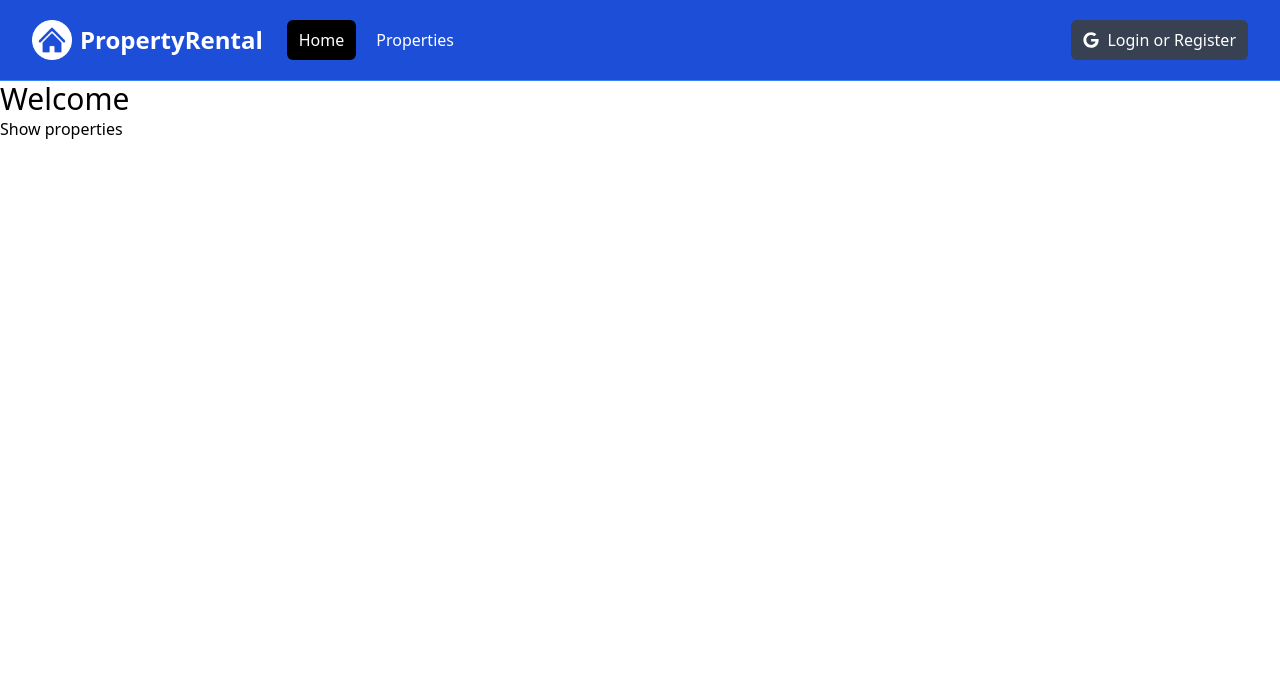
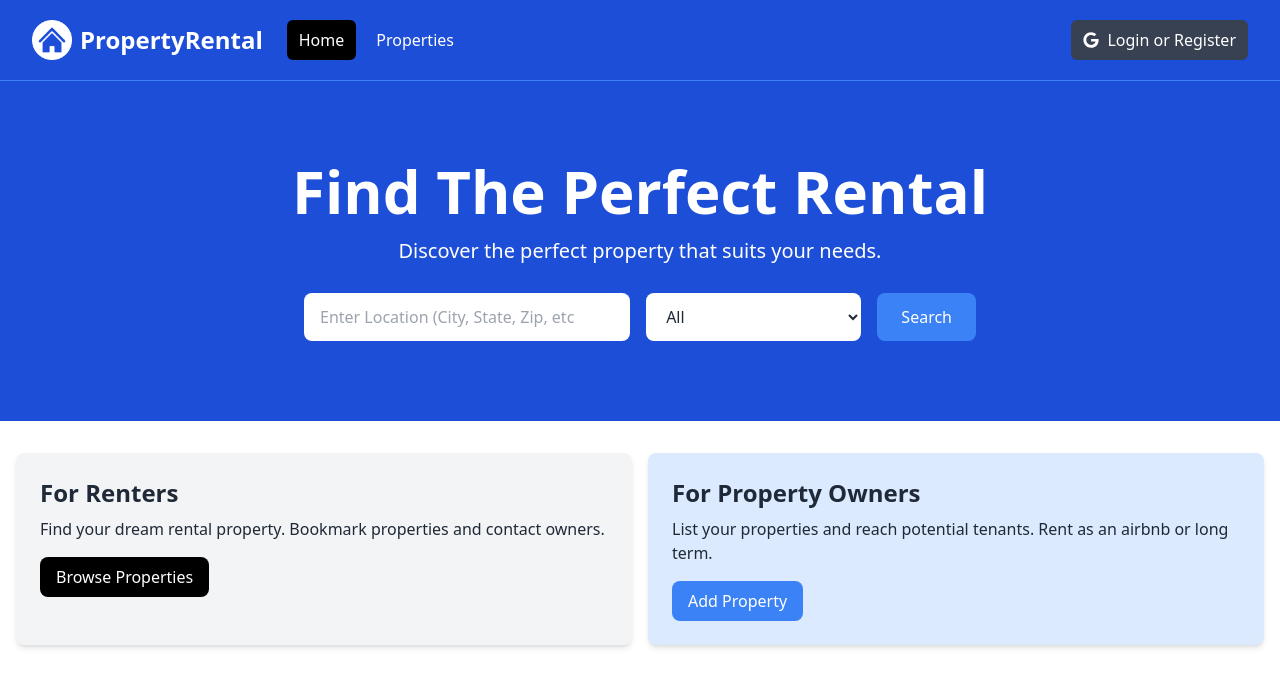
Before and after one commit to Auqpiro/rental, a Next.js app: page / in a window 1280 px wide. Shown: the top 686 px of the page. Built offline with nearby package versions, Linux system fonts and the light colour scheme.

Commit message:
create infobox component

```diff
--- a/app/page.jsx
+++ b/app/page.jsx
@@ -1,11 +1,12 @@
-import Link from "next/link";
+import Hero from "@/components/Hero";
+import InfoBoxes from "@/components/InfoBoxes";
 
 const HomePage = () => {
   return (
-    <div>
-      <h1 className="text-3xl">Welcome</h1>
-      <Link href="/properties">Show properties</Link>
-    </div>
+    <>
+      <Hero />
+      <InfoBoxes />
+    </>
   );
 };
 
--- /dev/null
+++ b/components/InfoBox.jsx
@@ -0,0 +1,26 @@
+import Link from "next/link"
+
+const InfoBox = ({
+    heading,
+    backgroundColor = "bg-gray-100",
+    textColor = "text-gray-800",
+    buttonInfo,
+    children
+}) => {
+  return (
+    <div className={`${backgroundColor} p-6 rounded-lg shadow-md`}>
+        <h2 className={`${textColor} text-2xl font-bold`}>{heading}</h2>
+            <p className={`${textColor} mt-2 mb-4`}>
+                {children}
+            </p>
+            <Link
+                href={buttonInfo.link}
+                className={`inline-block ${buttonInfo.backgroundColor} text-white rounded-lg px-4 py-2 hover:opacity-80`}
+            >
+                {buttonInfo.text}
+            </Link>
+  </div>
+  )
+}
+
+export default InfoBox
--- /dev/null
+++ b/components/InfoBoxes.jsx
@@ -0,0 +1,35 @@
+import InfoBox from "./InfoBox"
+
+const InfoBoxes = () => {
+    return (
+        <section>
+            <div class="container-xl lg:container m-auto">
+            <div class="grid grid-cols-1 md:grid-cols-2 gap-4 p-4 rounded-lg">
+                <InfoBox
+                    heading={"For Renters"}
+                    buttonInfo={{
+                        link: "/properties",
+                        backgroundColor: "bg-black",
+                        text: "Browse Properties"
+                    }}
+                >
+                    Find your dream rental property. Bookmark properties and contact owners.
+                </InfoBox>
+                <InfoBox
+                    heading={"For Property Owners"}
+                    backgroundColor="bg-blue-100"
+                    buttonInfo={{
+                        link: "/properties/add",
+                        backgroundColor: "bg-blue-500",
+                        text: "Add Property"
+                    }}
+                >
+                    List your properties and reach potential tenants. Rent as an airbnb or long term.
+                </InfoBox>
+            </div>
+            </div>
+        </section>
+    )
+}
+
+export default InfoBoxes
```
